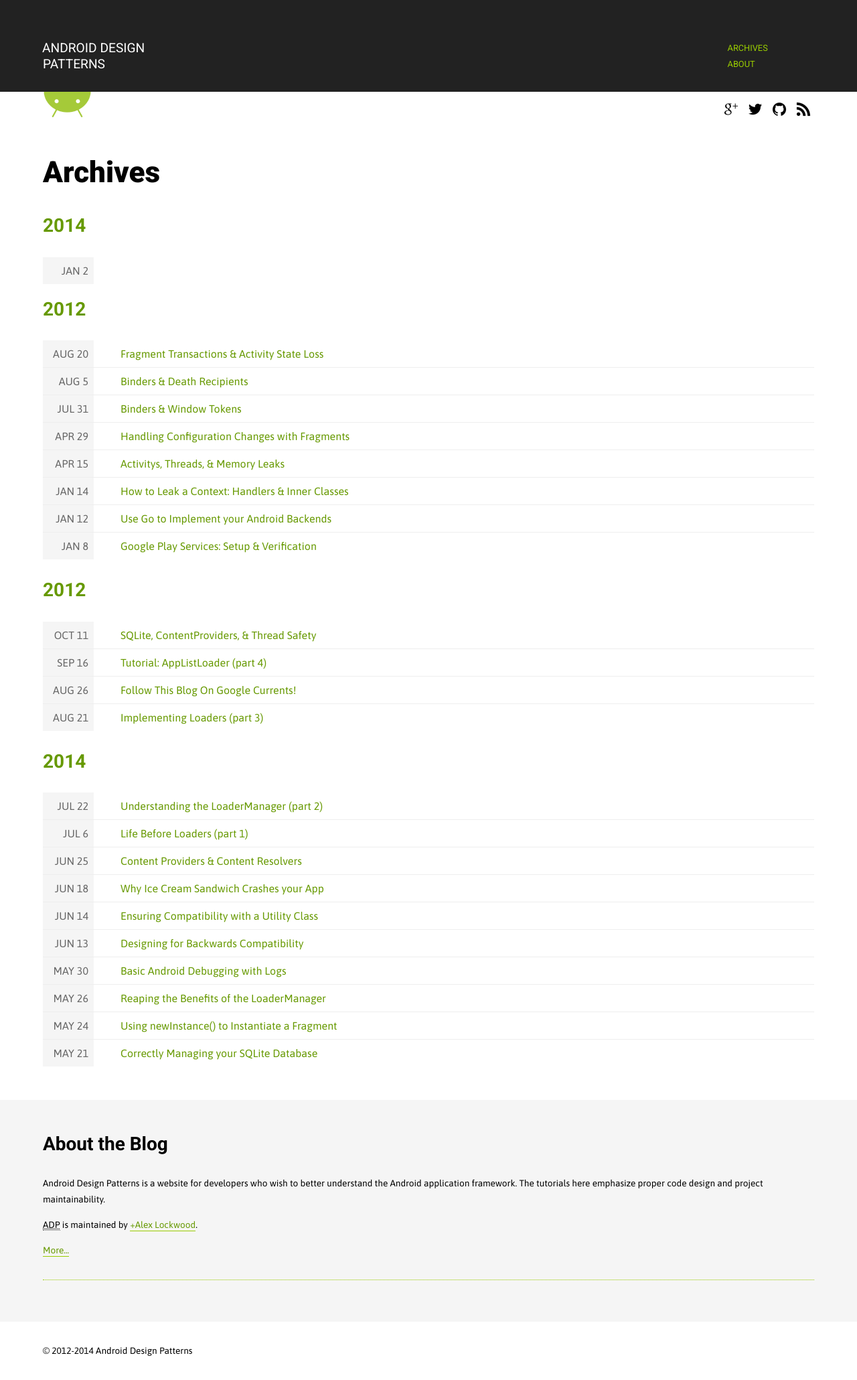
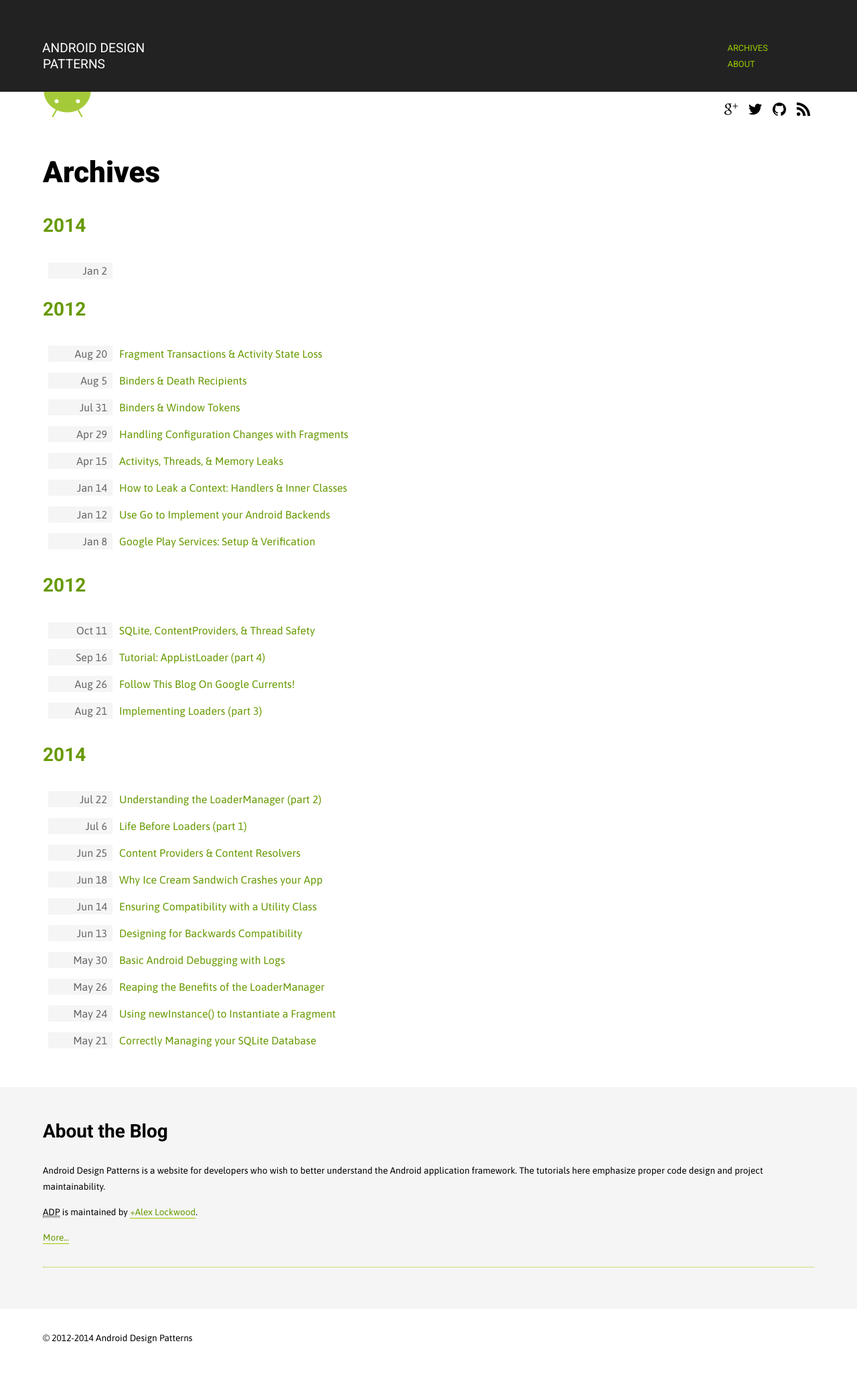
Before and after one commit to alexjlockwood/AndroidDesignPatterns, a Jekyll site: the page built from archives/index.html, in a window 1280 px wide. Shown: the whole page at 67% size. Built offline with Jekyll 4.4.1, drawn with Linux system fonts in a browser that asks for light colours; Markdown is read by kramdown in place of the engine named in the settings; comment, search, counter and statistics services are not loaded.

Commit message:
Changed archives but don't like it...

```diff
--- a/css/style.css
+++ b/css/style.css
@@ -277,23 +277,20 @@
 }
 #blog-archives li {
     padding: .5em;
-    border-bottom: 1px #eee solid;
     list-style-type: none;
 }
 #blog-archives li:last-child {
     border: 0;
 }
 #blog-archives li span {
+    width: 80px;
     text-align: right;
-    background: #f5f5f5;
-    margin: -.5em;
-    padding: .5em;
-    color: #666;
+    padding: 0 .5em;
     display: block;
     float: left;
-    text-transform: uppercase;
-    margin-right: 40px;
-    width: 60px;
+    margin-right: 10px;
+    background: #f5f5f5;
+    color: #666;
 }
 #blog-archives li a {
     border: 0;
```
